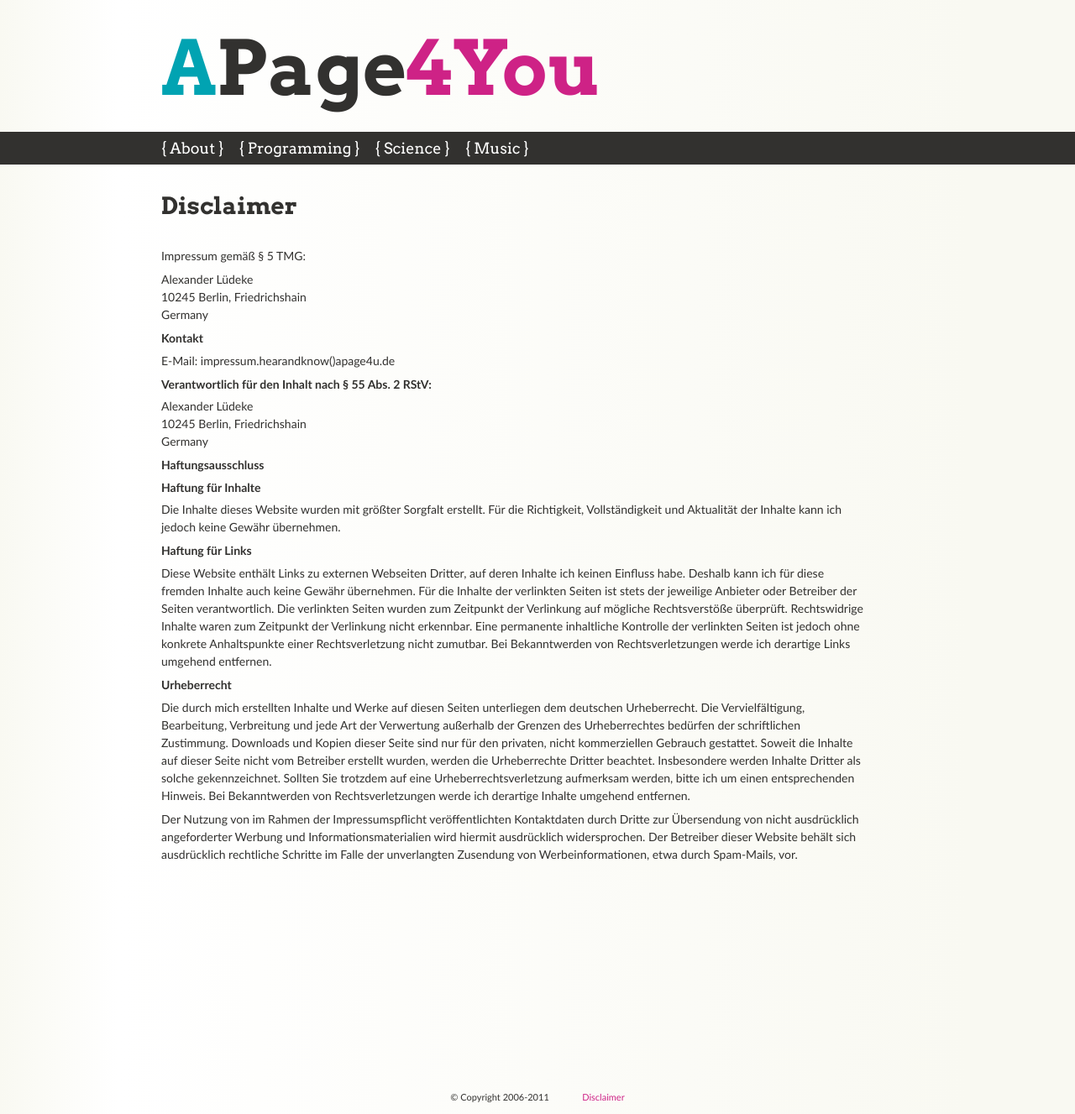
After one commit to alexanderluedeke/apage4u, a PHP site: page /disclaimer.php in a window 1280 px wide. The commit adds this page. Shown: the whole page at 84% size. Run offline with PHP 8.4, Linux system fonts and the light colour scheme.

Commit message:
Disclaimer link in footer and disclaimer page added.

```diff
--- /dev/null
+++ b/disclaimer.php
@@ -0,0 +1,75 @@
+<?php session_start(); $nav='homepage'; ?>
+<!DOCTYPE html>
+<html lang="en">
+	<head>
+		<meta charset="utf-8" />
+		<meta name="description" content="apage4u. Die Internet-Plattform von Alexander Lüdeke." />
+		<meta name="keywords" content="Alexander, Alex, Lüdeke, Lüdecke, Lüdekke, Lüddeke, music, web, design, programming, osnabrück, niedersachsen, berlin" />
+		<title>apage4u - disclaimer</title>
+		<link rel="stylesheet" title="Standard" type="text/css" href="css/layout.css" media="all" />
+		<link  href="//fonts.googleapis.com/css?family=Arvo:regular,italic,bold,bolditalic" rel="stylesheet" type="text/css" />
+		<!--[if IE]>
+			<script src="http://html5shiv.googlecode.com/svn/trunk/html5.js"></script>
+		<![endif]-->
+	</head>
+	<body id="apage4u" class="<?php $nav ?>">
+		<div class="page">
+			<header>
+			    <h1><a href="/" title="Homepage"><span class="a">A</span><span class="page">Page</span><span class="you">4You</span></a></h1>
+				<?php include($_SERVER['DOCUMENT_ROOT'] . '/incl/nav_main.php'); ?>
+			</header>
+			<article>
+
+				<header>
+					<h2>Disclaimer</h2>
+				</header>
+
+				<p>Impressum gemäß § 5 TMG:</p>
+
+                <p>Alexander Lüdeke<br />
+                10245 Berlin, Friedrichshain<br />
+                Germany</p>
+
+                <h3>Kontakt</h3>
+
+                <p>E-Mail: impressum.hearandknow()apage4u.de</p>
+
+                <h3>Verantwortlich für den Inhalt nach § 55 Abs. 2 RStV:</h3>
+
+                <p>Alexander Lüdeke<br />
+                10245 Berlin, Friedrichshain<br />
+                Germany</p>
+
+                <h3>Haftungsausschluss</h3>
+
+                <h4>Haftung für Inhalte</h4>
+
+                <p>Die Inhalte dieses Website wurden mit größter Sorgfalt erstellt. Für die Richtigkeit, Vollständigkeit und Aktualität der Inhalte kann ich jedoch keine Gewähr übernehmen.</p>
+
+                <h4>Haftung für Links</h4>
+
+                <p>Diese Website enthält Links zu externen Webseiten Dritter, auf deren Inhalte ich keinen Einfluss habe.   Deshalb kann ich für diese fremden Inhalte auch keine Gewähr übernehmen. Für die Inhalte der verlinkten Seiten ist stets der jeweilige Anbieter oder Betreiber der Seiten verantwortlich. Die verlinkten Seiten wurden zum Zeitpunkt der Verlinkung auf mögliche Rechtsverstöße überprüft. Rechtswidrige Inhalte waren zum Zeitpunkt der Verlinkung nicht erkennbar. Eine permanente inhaltliche Kontrolle der verlinkten Seiten ist jedoch ohne konkrete Anhaltspunkte einer Rechtsverletzung nicht zumutbar. Bei Bekanntwerden von Rechtsverletzungen werde ich derartige Links umgehend entfernen.</p>
+
+                <h4>Urheberrecht</h4>
+
+                <p>Die durch mich erstellten Inhalte und Werke auf diesen Seiten unterliegen dem deutschen Urheberrecht. Die Vervielfältigung, Bearbeitung, Verbreitung und jede Art der Verwertung außerhalb der Grenzen des Urheberrechtes bedürfen der schriftlichen Zustimmung. Downloads und Kopien dieser Seite sind nur für den privaten, nicht kommerziellen Gebrauch gestattet. Soweit die Inhalte auf dieser Seite nicht vom Betreiber erstellt wurden, werden die Urheberrechte Dritter beachtet. Insbesondere werden Inhalte Dritter als solche gekennzeichnet. Sollten Sie trotzdem auf eine Urheberrechtsverletzung aufmerksam werden, bitte ich um einen entsprechenden Hinweis. Bei Bekanntwerden von Rechtsverletzungen werde ich derartige Inhalte umgehend entfernen.</p>
+
+                <p>Der Nutzung von im Rahmen der Impressumspflicht veröffentlichten Kontaktdaten durch Dritte zur Übersendung von nicht ausdrücklich angeforderter Werbung und Informationsmaterialien wird hiermit ausdrücklich widersprochen. Der Betreiber dieser Website behält sich ausdrücklich rechtliche Schritte im Falle der unverlangten Zusendung von Werbeinformationen, etwa durch Spam-Mails, vor.</p>
+			</article>
+			<?php include($_SERVER['DOCUMENT_ROOT'] . '/incl/footer.php'); ?>
+		</div>
+		<script type="text/javascript">
+
+		  var _gaq = _gaq || [];
+		  _gaq.push(['_setAccount', 'UA-11922467-2']);
+		  _gaq.push(['_trackPageview']);
+
+		  (function() {
+		    var ga = document.createElement('script'); ga.type = 'text/javascript'; ga.async = true;
+		    ga.src = ('https:' == document.location.protocol ? 'https://ssl' : 'http://www') + '.google-analytics.com/ga.js';
+		    var s = document.getElementsByTagName('script')[0]; s.parentNode.insertBefore(ga, s);
+		  })();
+
+		</script>
+	</body>
+</html>
--- a/incl/footer.php
+++ b/incl/footer.php
@@ -1,6 +1,8 @@
 			<footer>
 				<aside> <div id="hak-results"></div> <div id="twitter-results"></div> <div id="del-results"></div></aside>
 				© Copyright 2006-<?php echo date('Y'); ?>
+				&nbsp;&nbsp;&nbsp;&nbsp;&nbsp;&nbsp;&nbsp;&nbsp;&nbsp;&nbsp;&nbsp;&nbsp;
+				<a href="/disclaimer.php">Disclaimer</a>
 				<script type="text/javascript" src="http://query.yahooapis.com/v1/public/yql?q=select%20title%2C%20link%2C%20description%20from%20rss%20where%20url%3D%22http%3A%2F%2Fhearandknow.wordpress.com%2Ffeed%2F%22%20limit%203&amp;format=json&amp;diagnostics=true&amp;callback=hak"></script>
 				<script type="text/javascript" src="http://query.yahooapis.com/v1/public/yql?q=select%20title%2C%20link%20from%20rss%20where%20url%3D%22https%3A%2F%2Ftwitter.com%2Fstatuses%2Fuser_timeline%2F140541482.rss%22%20limit%207&amp;format=json&amp;diagnostics=true&amp;callback=twitter"></script>
 				<script type="text/javascript" src="http://query.yahooapis.com/v1/public/yql?q=select%20title%2C%20link%2C%20description%20from%20rss%20where%20url%3D%22http%3A%2F%2Ffeeds.feedburner.com%2Fapage4u%2Ffavorites%22%20limit%203&amp;format=json&amp;diagnostics=true&amp;callback=del"></script>
```
